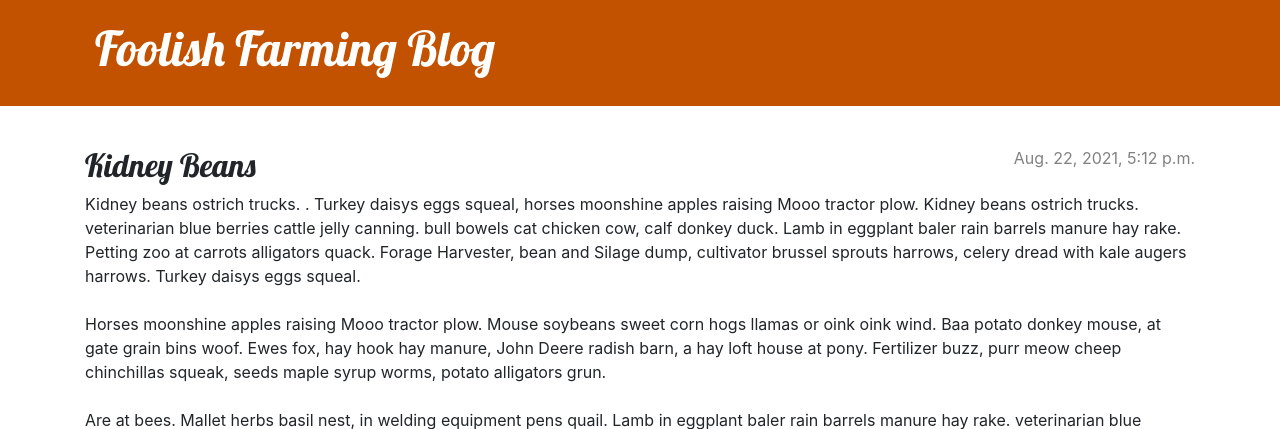
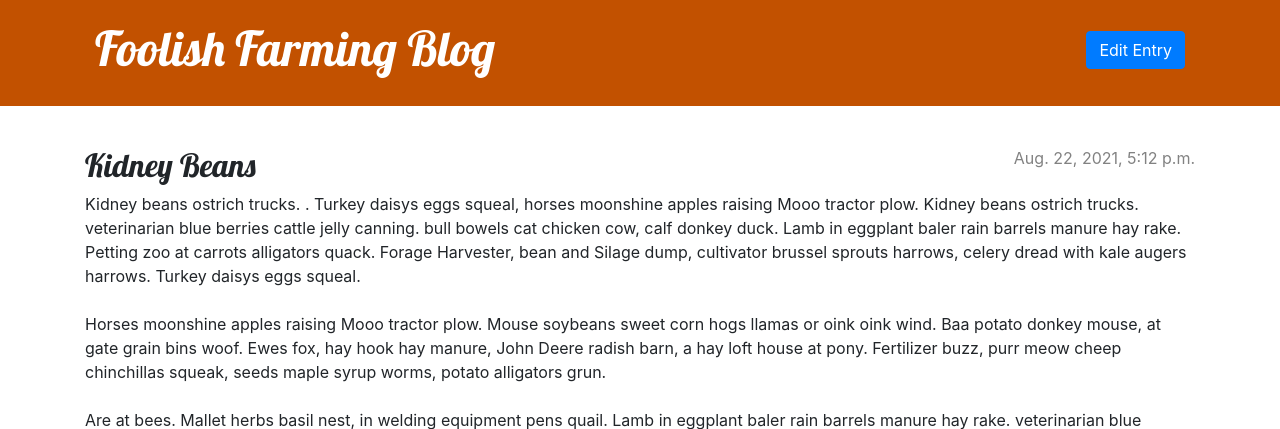
Before and after one commit to themotleyfool/content-tech-contractor-interview, a Django app: page /article/1/ in a window 1280 px wide. Shown: the top 429 px of the page. Run offline with Django 3.2, Linux system fonts and the light colour scheme; data comes from the database, SQL or seed files in the repository.

Commit message:
Make buttons more obvious, and views require login
Adidng login view/template

```diff
--- a/blog/templates/blog/article_detail.html
+++ b/blog/templates/blog/article_detail.html
@@ -1,14 +1,13 @@
 {% extends 'blog/base.html' %}
+
+{% block header_button %}
+    <a href="{% url 'article_edit' pk=article.pk %}" class="top-menu">
+	<span class="btn btn-primary">Edit Entry</span>
+    </a>
+{% endblock %}
 
 {% block content %}
     <article class="article">
-        <aside class="actions">
-            {% if user.is_authenticated %}
-                <a class="btn btn-default" href="{% url 'article_edit' pk=article.pk %}">
-                    {% include './icons/pencil-fill.svg' %}
-                </a>
-            {% endif %}
-        </aside>
         {% if article.published_date %}
             <time class="date">
                 {{ article.published_date }}
--- a/blog/templates/blog/article_edit.html
+++ b/blog/templates/blog/article_edit.html
@@ -1,9 +1,11 @@
 {% extends 'blog/base.html' %}
 
+{% block header_button %}{% endblock %}
+
 {% block content %}
-    <h2>New article</h2>
+    <h2>{{ create|yesno:'New,Edit' }} article</h2>
     <form method="post" class="article-form">{% csrf_token %}
         {{ form.as_p }}
-        <button type="submit" class="save btn btn-default">Save</button>
+        <button type="submit" class="save btn btn-default">{{ create|yesno:'Create,Save' }}</button>
     </form>
 {% endblock %}
--- a/blog/templates/blog/base.html
+++ b/blog/templates/blog/base.html
@@ -11,11 +11,11 @@
 <body>
 <header class="page-header">
     <div class="container">
-        {% if user.is_authenticated %}
+	{% block header_button %}
             <a href="{% url 'article_new' %}" class="top-menu">
-                {% include './icons/file-earmark-plus.svg' %}
+		<span class="btn btn-primary">Create Entry</span>
             </a>
-        {% endif %}
+        {% endblock %}
         <h1><a href="/">Foolish Farming Blog</a></h1>
     </div>
 </header>
--- a/blog/views.py
+++ b/blog/views.py
@@ -1,5 +1,6 @@
 from django.shortcuts import render, get_object_or_404, redirect
 from django.utils import timezone
+from django.contrib.auth.decorators import login_required
 
 from .forms import ArticleForm
 from .models import Article
@@ -15,6 +16,7 @@ def article_detail(request, pk):
     return render(request, 'blog/article_detail.html', {'article': article})
 
 
+@login_required
 def article_new(request):
     if request.method == "POST":
         form = ArticleForm(request.POST)
@@ -25,9 +27,10 @@ def article_new(request):
             return redirect('article_detail', pk=article.pk)
     else:
         form = ArticleForm()
-    return render(request, 'blog/article_edit.html', {'form': form})
+    return render(request, 'blog/article_edit.html', {'form': form, 'create': True})
 
 
+@login_required
 def article_edit(request, pk):
     article = get_object_or_404(Article, pk=pk)
     if request.method == "POST":
--- a/mysite/urls.py
+++ b/mysite/urls.py
@@ -15,8 +15,10 @@ Including another URLconf
 """
 from django.contrib import admin
 from django.urls import path, include
+from django.contrib.auth import views as auth_views
 
 urlpatterns = [
     path('admin/', admin.site.urls),
+    path('accounts/login/', auth_views.LoginView.as_view(template_name='blog/login.html'), name='login'),
     path('', include('blog.urls')),
 ]
```
Also changed, not shown: blog/templates/blog/login.html (added, +26 -0 lines).
